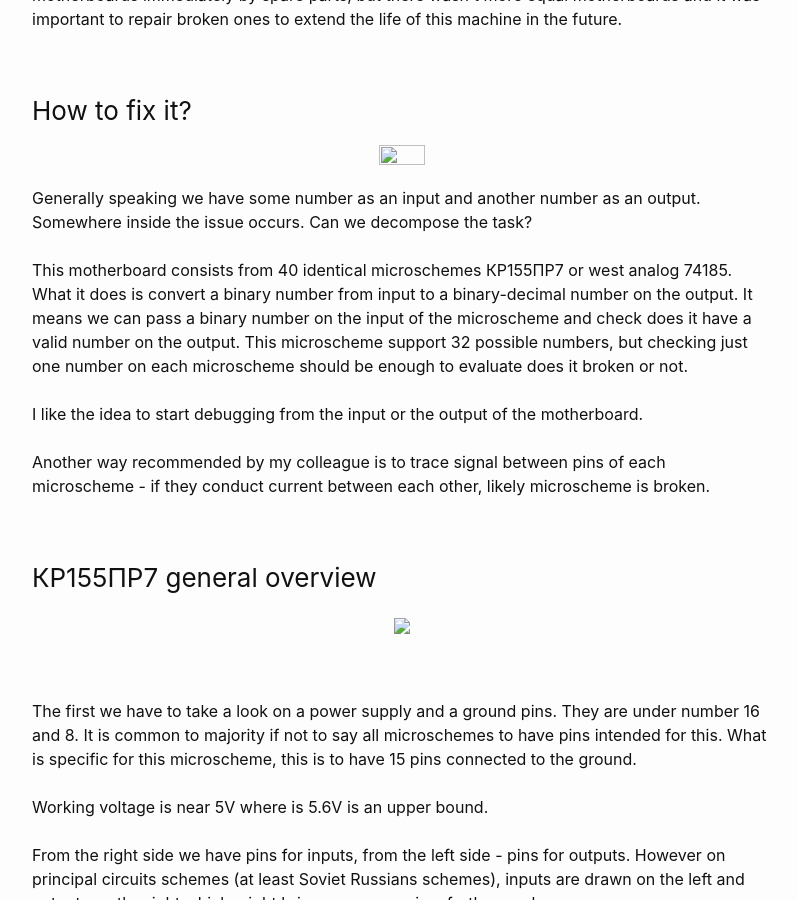
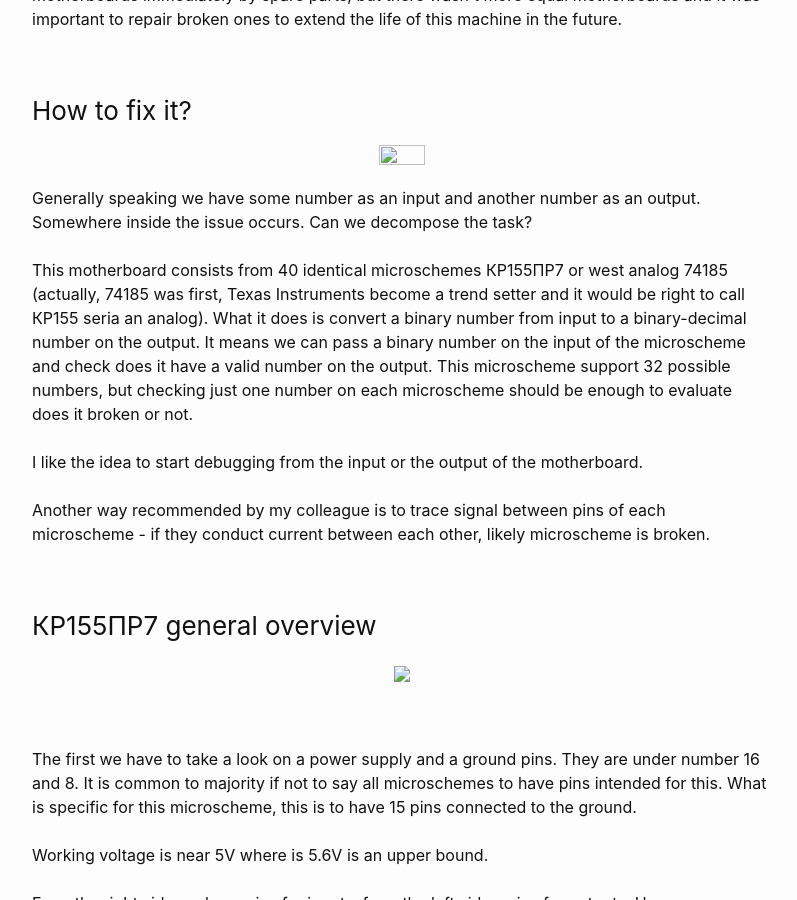
Before and after one commit to Gelassen/dkazakov.github.io, a Jekyll site: the page built from _posts/2024-02-02-electronics-tech-notes-part-2-recover-manufactory-machine.html, in a window 1280 px wide and 900 px high, scrolled down 854 px. Shown: the whole window, without its empty margins (238-1035 px from the left). Built offline with Jekyll 4.4.1, drawn with Linux system fonts in a browser that asks for light colours.

Commit message:
Add a remark

```diff
--- a/_posts/2024-02-02-electronics-tech-notes-part-2-recover-manufactory-machine.html
+++ b/_posts/2024-02-02-electronics-tech-notes-part-2-recover-manufactory-machine.html
@@ -54,7 +54,9 @@ modified_time: '2024-02-2'
             decompose the task? <br><br>
 
             This motherboard consists from 40 identical microschemes КР155ПР7 or
-            west analog 74185. What it does is convert a binary number from input
+            west analog 74185 (actually, 74185 was first, Texas Instruments
+            become a trend setter and it would be right to call КР155 seria an
+            analog). What it does is convert a binary number from input
             to a binary-decimal number on the output. It means we can pass a
             binary number on the input of the microscheme and check does it have
             a valid number on the output. This microscheme support 32 possible
```
